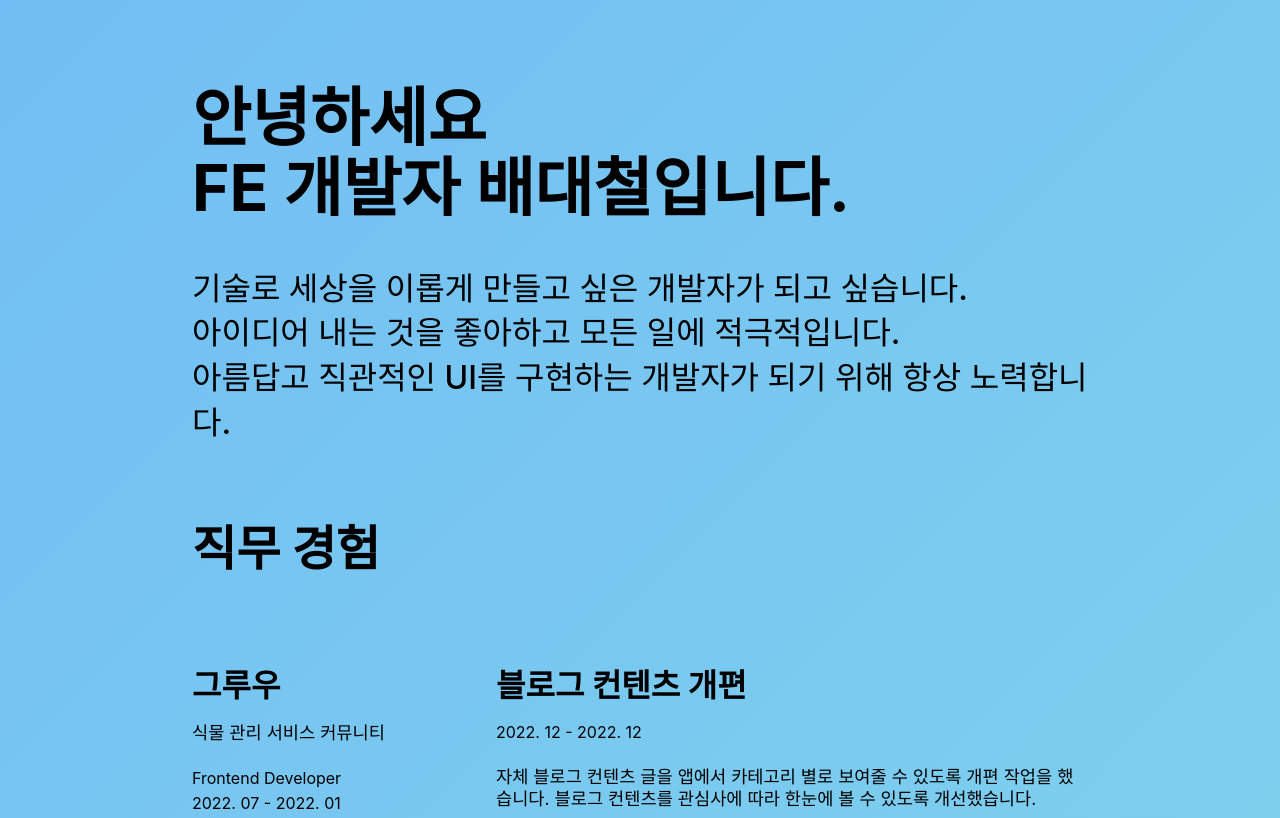
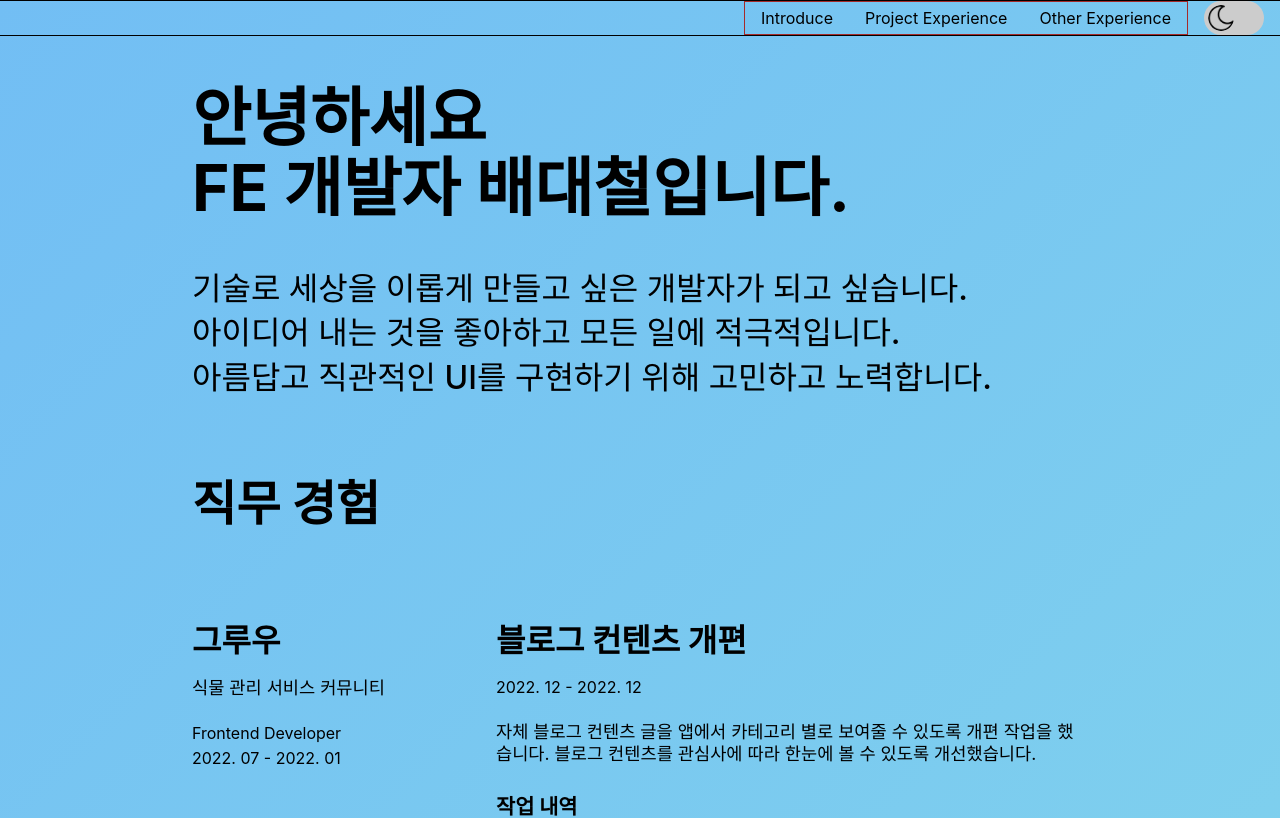
Before and after one commit to aingface/my-resume, a React (Create React App) app: page / in a window 1280 px wide. Shown: the top 818 px of the page. Built offline with nearby package versions, Linux system fonts and the light colour scheme.

Commit message:
Add: 상단 NavBar 추가 - NavBar의 메뉴를 누를 시 지정된 섹션으로 이동

```diff
--- a/src/App.tsx
+++ b/src/App.tsx
@@ -1,16 +1,17 @@
 import React from 'react';
 import './App.css';
-import { Greetings, OtherExperience, WorkExperience, Skills } from './items';
-import DarkModeToggle from './components/DarkModeToggle';
+import NavBar from './components/NavBar';
+import { Greetings, OtherExperience, Skills, WorkExperience } from './items';
+
 function App() {
   return (
     <div className="App">
+      <NavBar />
       <div className="container">
         <Greetings />
         <WorkExperience />
         <OtherExperience />
         <Skills />
-        <DarkModeToggle />
       </div>
     </div>
   );
--- /dev/null
+++ b/src/components/NavBar.tsx
@@ -0,0 +1,25 @@
+import React from 'react';
+import styles from '../styles/NavBar.module.css';
+import DarkModeToggle from '../components/DarkModeToggle';
+import { Link } from 'react-scroll';
+
+const NavBar: React.FC = () => {
+  return (
+    <div className={styles.Container}>
+      <div className={styles.MenuWrapper}>
+        <Link to="introduce" smooth={true} duration={500}>
+          <div>Introduce</div>
+        </Link>
+        <Link to="projectExperience" smooth={true} duration={500}>
+          <div>Project Experience</div>
+        </Link>
+        <Link to="otherExperience" smooth={true} duration={500}>
+          <div>Other Experience</div>
+        </Link>
+      </div>
+      <DarkModeToggle />
+    </div>
+  );
+};
+
+export default NavBar;
--- a/src/items/Greetings.tsx
+++ b/src/items/Greetings.tsx
@@ -1,7 +1,9 @@
 import React from 'react';
+import { Element } from 'react-scroll';
 
 function Greetings() {
   return (
+    <Element name="introduce">
       <div>
         <h1>
           안녕하세요 <br /> FE 개발자 배대철입니다.
@@ -9,10 +11,11 @@ function Greetings() {
         <p className="big-p">
           기술로 세상을 이롭게 만들고 싶은 개발자가 되고 싶습니다. <br />
           아이디어 내는 것을 좋아하고 모든 일에 적극적입니다. <br />
-        아름답고 직관적인 UI를 구현하는 개발자가 되기 위해 항상 노력합니다.
+          아름답고 직관적인 UI를 구현하기 위해 고민하고 노력합니다.
           <br />
         </p>
       </div>
+    </Element>
   );
 }
 
--- a/src/items/OtherExperience.tsx
+++ b/src/items/OtherExperience.tsx
@@ -1,12 +1,14 @@
 import React from 'react';
+import { Element } from 'react-scroll';
 
 function OtherExperience() {
   return (
+    <Element name="otherExperience">
       <div>
         <h2>그 외 경험</h2>
 
         <div className="other">
-        <h3>Elice SW 엔지니어트랙 1기</h3>
+          <h3>Elice SW 엔지니어트랙</h3>
           <p>2021. 10 - 2022.02</p>
           <p>
             4달동안 웹 프론트엔드 개발자 과정 특강 및 팀프로젝트를 두 차례 진행했습니다. 프로젝트를
@@ -39,9 +41,10 @@ function OtherExperience() {
 
           <p>
             학부 재학 중 교내 창업 프로젝트 대회에 참여했습니다. 4개월간 팀원이 의기투합하여
-          작업했습니다. 유니티를 사용해 게임을 개발을 했고 캐릭터가 장애물을 피하는 게임을 기획하여
-          개발했습니다. 이때 asset 및 애니메이션, 캐릭터 이동 로직 개발을 담당하였습니다. 아쉽게도
-          스토어에 출시하진 못했지만 게임개발 과정을 경험할 수 있었던 좋은 경험이었습니다.
+            작업했습니다. 유니티를 사용해 게임을 개발을 했고 캐릭터가 장애물을 피하는 게임을
+            기획하여 개발했습니다. 이때 asset 및 애니메이션, 캐릭터 이동 로직 개발을 담당하였습니다.
+            아쉽게도 스토어에 출시하진 못했지만 게임개발 과정을 경험할 수 있었던 좋은
+            경험이었습니다.
           </p>
 
           <h5>기술 스택</h5>
@@ -54,15 +57,16 @@ function OtherExperience() {
 
           <p>2014. 03 - 2022.02</p>
           <p>
-          대학생 때 컴퓨터공학 수업을 전공보다 흥미롭게 학습하면서 개발자가 되고싶다고 확신했습니다.
-          가장 인상적인 수업은 OS 였습니다. OS가 자원을 관리하고 응용프로그램을 지원 하는 방식이
-          흥미로웠기 때문입니다. 특히 mutex와 semaphore를 shell에서 c언어로 구현하는
+            대학생 때 컴퓨터공학 수업을 전공보다 흥미롭게 학습하면서 개발자가 되고싶다고
+            확신했습니다. 가장 인상적인 수업은 OS 였습니다. OS가 자원을 관리하고 응용프로그램을 지원
+            하는 방식이 흥미로웠기 때문입니다. 특히 mutex와 semaphore를 shell에서 c언어로 구현하는
             시스템프로그래밍 실습이 재밌었습니다. 휴학 후 교환학생 비용을 벌기 위해 1년 반동안 일을
             해서 졸업이 늦어졌습니다. 여담이지만 Covid 19으로 인해 모든 조건을 충족하였으나 유학은
             가지 못했습니다.
           </p>
         </div>
       </div>
+    </Element>
   );
 }
 
--- a/src/items/WorkExperience.tsx
+++ b/src/items/WorkExperience.tsx
@@ -1,7 +1,9 @@
 import React from 'react';
+import { Element } from 'react-scroll';
 
 function WorkExperience() {
   return (
+    <Element name="projectExperience">
       <section>
         <h2>직무 경험</h2>
         <div className="row">
@@ -65,9 +67,9 @@ function WorkExperience() {
                 <time dateTime="2022-08">2022. 08</time> - <time dateTime="2022-08">2022. 08</time>
               </span>
               <p>
-              입사 후 첫 업무였습니다. 앱에서 관리하고 싶은 식물 프로필을 등록하는 과정에서 불필요한
-              과정을 생략하는 작업에 참여했습니다. 해당 기능 적용 후 사용자의 식물 등록률이 80%대로
-              상승하게 되었습니다.
+                입사 후 첫 업무였습니다. 앱에서 관리하고 싶은 식물 프로필을 등록하는 과정에서
+                불필요한 과정을 생략하는 작업에 참여했습니다. 해당 기능 적용 후 사용자의 식물
+                등록률이 80%대로 상승하게 되었습니다.
               </p>
               <h5 className="DetailTitle">작업 내역</h5>
               <ul>
@@ -82,6 +84,7 @@ function WorkExperience() {
           </div>
         </div>
       </section>
+    </Element>
   );
 }
 
--- /dev/null
+++ b/src/styles/NavBar.module.css
@@ -0,0 +1,25 @@
+.Container {
+  position: fixed;
+  display: flex;
+  flex-direction: row;
+  width: 100%;
+  justify-content: flex-end;
+
+  border: 1px solid;
+}
+
+.MenuWrapper {
+  display: flex;
+  flex-direction: row;
+  justify-content: space-between;
+  align-items: center;
+
+  border: 1px solid brown;
+}
+
+.MenuWrapper div {
+  margin: 0 1rem;
+  font-size: 1rem;
+
+  cursor: pointer;
+}
```
Lines whose indentation alone changed are shown as unchanged.
